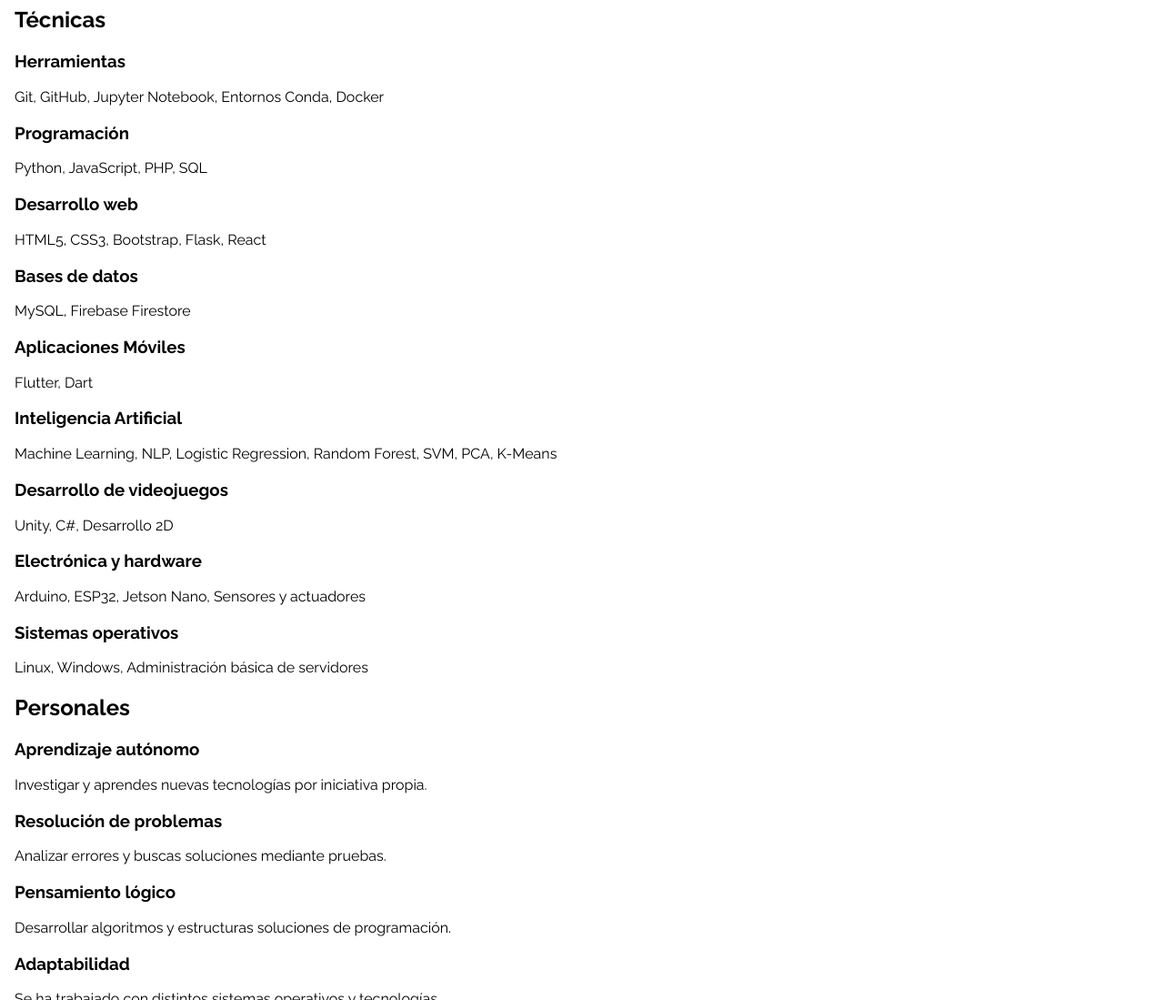
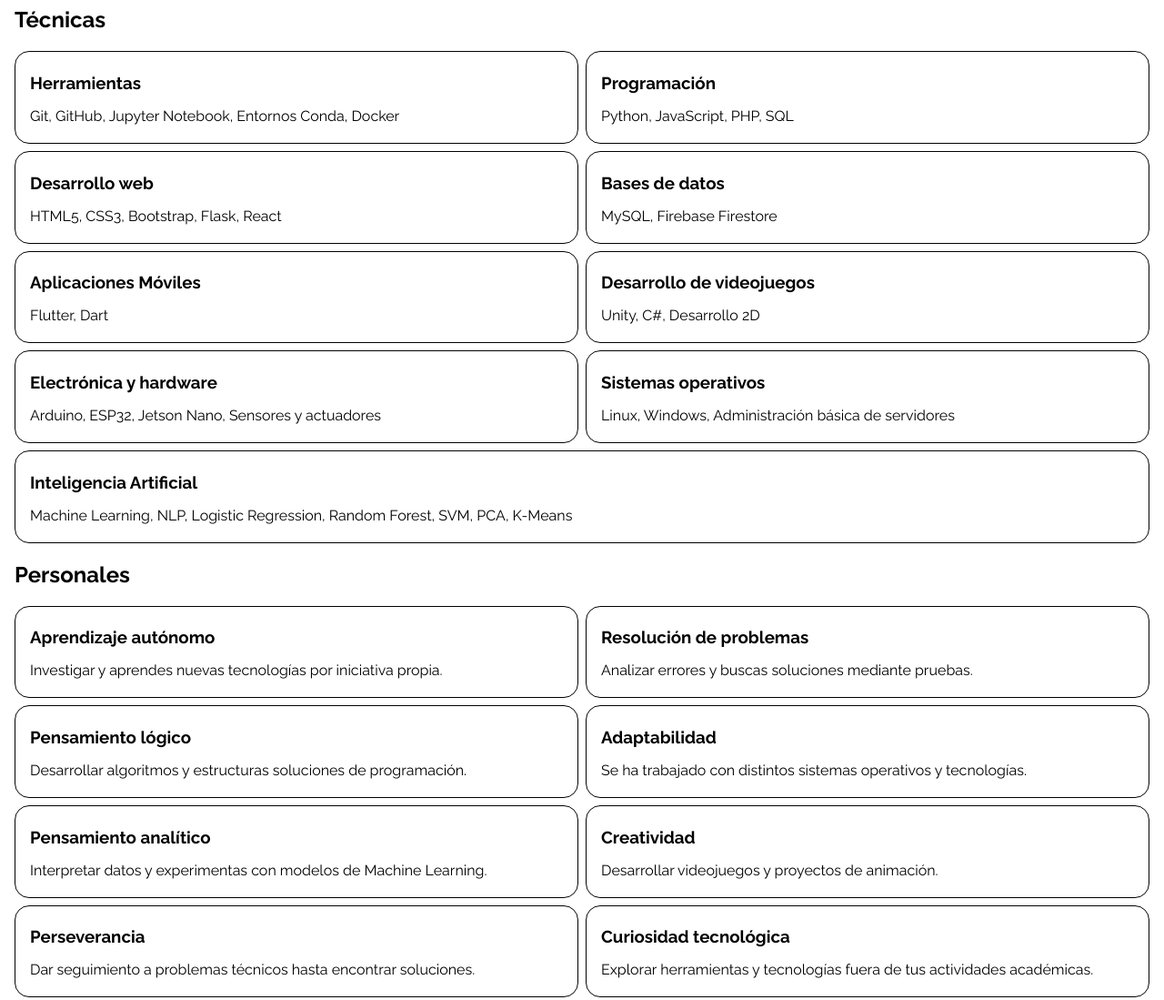
Before and after one commit to TheKokoDiaz/PortfolioDiaz, a plain HTML site: page index-es.html in a window 1280 px wide. Shown: the part 1720-2819 px from the top of the page at 91% size. Drawn offline with Linux system fonts and the light colour scheme.

Commit message:
Styles: Simple skills organization

```diff
--- a/assets/css/index.css
+++ b/assets/css/index.css
@@ -88,6 +88,40 @@ aside, header, main, section, footer{
 }
 
 #skills{
+    h3{
+        margin-bottom: 0;
+    }
+
+    .technical{
+        display: flex;
+        flex-wrap: wrap;
+        gap: 0.5rem;
+
+        .technicalSkills{
+            width: calc(50% - 0.25rem);
+            border-radius: 16px;
+            border: 1px solid black;
+            padding: 0.25rem 1rem;
+        }
+
+        .extended{
+            width: 100%;
+        }
+    }
+
+    .personal{
+        display: flex;
+        flex-wrap: wrap;
+        gap: 0.5rem;
+
+        .personalSkills{
+            width: calc(50% - 0.25rem);
+            border-radius: 16px;
+            border: 1px solid black;
+            padding: 0.25rem 1rem;
+        }
+    }
+
     .languages{
         display: flex;
 
--- a/index-es.html
+++ b/index-es.html
@@ -103,52 +103,55 @@
         <h1>Habilidades</h1>
 
         <h2>Técnicas</h2>
-        <span class="tecnicalSkills">
+        <div class="technical">
+            <span class="technicalSkills">
                 <h3>Herramientas</h3>
                 <p>Git, GitHub, Jupyter Notebook, Entornos Conda, Docker</p>
             </span>
 
-        <span class="tecnicalSkills">
+            <span class="technicalSkills">
                 <h3>Programación</h3>
                 <p>Python, JavaScript, PHP, SQL</p>
             </span>
 
-        <span class="tecnicalSkills">
+            <span class="technicalSkills">
                 <h3>Desarrollo web</h3>
-            <span>HTML5, CSS3, Bootstrap, Flask, React</span>
+                <p>HTML5, CSS3, Bootstrap, Flask, React</p>
             </span>
 
-        <span class="tecnicalSkills">
+            <span class="technicalSkills">
                 <h3>Bases de datos</h3>
                 <p>MySQL, Firebase Firestore</p>
             </span>
 
-        <span class="tecnicalSkills">
+            <span class="technicalSkills">
                 <h3>Aplicaciones Móviles</h3>
                 <p>Flutter, Dart</p>
             </span>
 
-        <span class="tecnicalSkills">
-            <h3>Inteligencia Artificial</h3>
-            <p>Machine Learning, NLP, Logistic Regression, Random Forest, SVM, PCA, K-Means</p>
-        </span>
-
-        <span class="tecnicalSkills">
+            <span class="technicalSkills">
                 <h3>Desarrollo de videojuegos</h3>
                 <p>Unity, C#, Desarrollo 2D</p>
             </span>
 
-        <span class="tecnicalSkills">
+            <span class="technicalSkills">
                 <h3>Electrónica y hardware</h3>
                 <p>Arduino, ESP32, Jetson Nano, Sensores y actuadores</p>
             </span>
 
-        <span class="tecnicalSkills">
+            <span class="technicalSkills">
                 <h3>Sistemas operativos</h3>
                 <p>Linux, Windows, Administración básica de servidores</p>
             </span>
 
+            <span class="technicalSkills extended">
+                <h3>Inteligencia Artificial</h3>
+                <p>Machine Learning, NLP, Logistic Regression, Random Forest, SVM, PCA, K-Means</p>
+            </span>
+        </div>
+
         <h2>Personales</h2>
+        <div class="personal">
             <span class="personalSkills">
                 <h3>Aprendizaje autónomo</h3>
                 <p>Investigar y aprendes nuevas tecnologías por iniciativa propia.</p>
@@ -188,6 +191,7 @@
                 <h3>Curiosidad tecnológica</h3>
                 <p>Explorar herramientas y tecnologías fuera de tus actividades académicas.</p>
             </span>
+        </div>
 
         <h2>Lenguajes</h2>
         <div class="languages">
```
Lines whose indentation alone changed are shown as unchanged.
